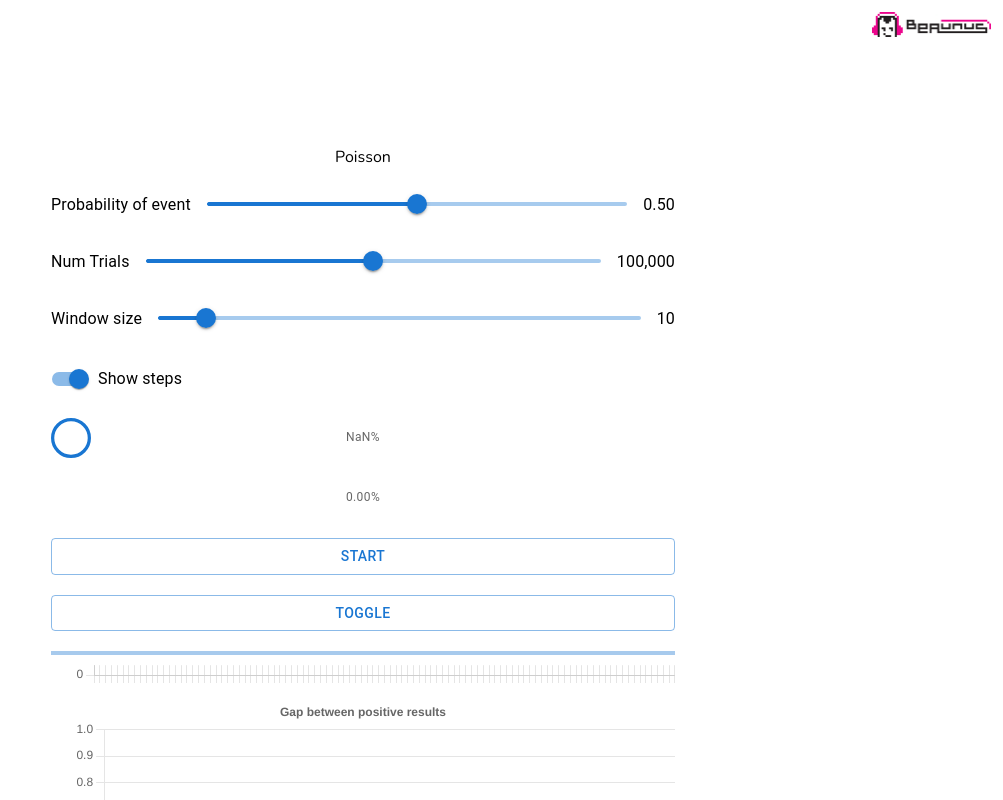
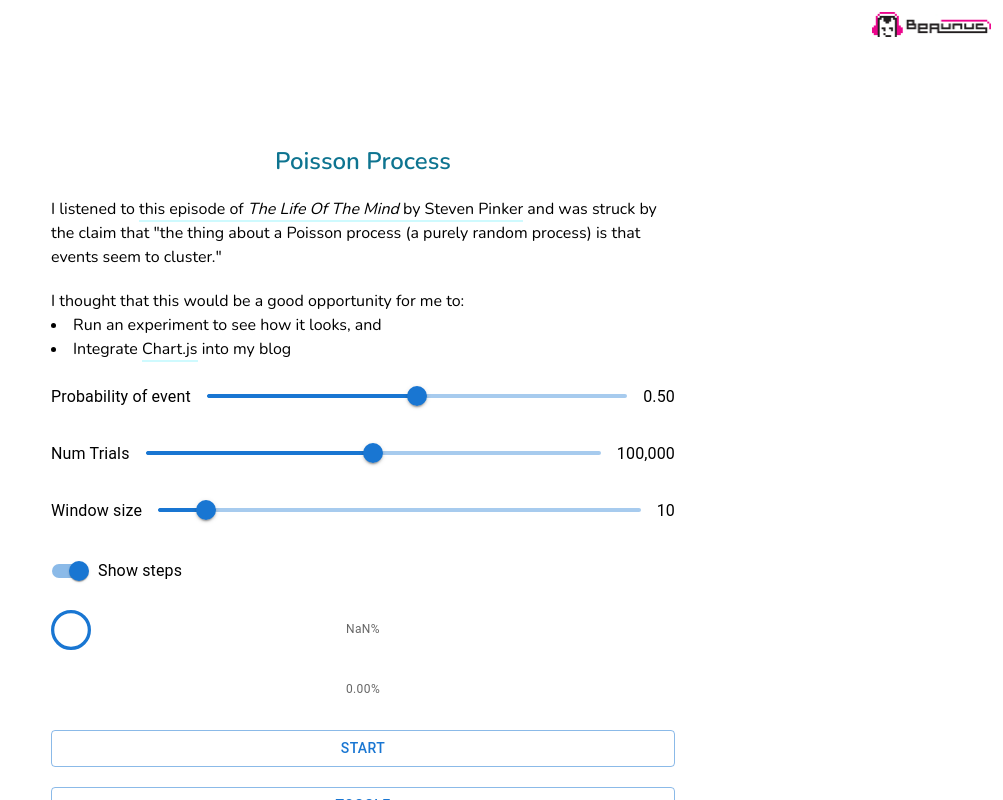
Before and after one commit to beaunus/beaunus.com, a Next.js app: page /blog/poisson in a window 1280 px wide. Shown: the top 800 px of the page, without its empty margins (277-1280 px from the left). Built offline with nearby package versions, Linux system fonts and the light colour scheme.

Commit message:
feature: begin blog about Poisson

```diff
--- a/pages/blog/index.tsx
+++ b/pages/blog/index.tsx
@@ -22,8 +22,8 @@ const BlogIndex: NextPage = () => (
             </HighlightedLink>
           </div>
           <div className="">
-            Given that it is raining today, which day is it most likely to rain
-            again?
+            &quot;The thing about a Poisson process (a purely random process) is
+            that events seem to cluster.&quot; -- Steven Pinker
           </div>
         </div>
       </Segment>
--- a/pages/blog/poisson.tsx
+++ b/pages/blog/poisson.tsx
@@ -14,6 +14,7 @@ import type { NextPage } from "next";
 import Head from "next/head";
 import React from "react";
 
+import { HighlightedLink } from "../../components/HighlightedLink";
 import { Segment } from "../../components/Segment";
 import { sleep } from "../../utils/index";
 
@@ -158,10 +159,32 @@ const Poisson: NextPage = () => {
       <Head>
         <title>Poisson | Beaunus</title>
       </Head>
-      <div className="flex flex-col grow gap-2 text-center">
+      <div className="flex flex-col grow gap-2">
         <Segment>
           <div className="flex flex-col gap-5 px-3 w-full">
-            <p>Poisson</p>
+            <div className="text-2xl font-semibold text-center text-cyan-700">
+              Poisson Process
+            </div>
+            <p>
+              I listened to{" "}
+              <HighlightedLink href="https://open.spotify.com/episode/4MrtwjM1PyWwmPIdvYcQph?si=ca26c63b50a84bab&t=787583">
+                this episode of <i>The Life Of The Mind</i> by Steven Pinker
+              </HighlightedLink>{" "}
+              and was struck by the claim that &quot;the thing about a Poisson
+              process (a purely random process) is that events seem to
+              cluster.&quot;
+            </p>
+            <ul className="list-disc list-inside">
+              I thought that this would be a good opportunity for me to:
+              <li>Run an experiment to see how it looks, and</li>
+              <li>
+                Integrate{" "}
+                <HighlightedLink href="https://www.chartjs.org">
+                  Chart.js
+                </HighlightedLink>{" "}
+                into my blog
+              </li>
+            </ul>
 
             <Box>
               <Grid alignItems="center" container spacing={2}>
@@ -231,7 +254,6 @@ const Poisson: NextPage = () => {
                 </Grid>
               </Grid>
             </Box>
-
             <FormControlLabel
               control={
                 <Switch
@@ -271,7 +293,6 @@ const Poisson: NextPage = () => {
             >
               Toggle
             </Button>
-
             <div className="w-full">
               <LinearProgress value={percentProgress} variant="determinate" />
               <canvas className="max-h-10" ref={samplesChartRef}></canvas>
```
